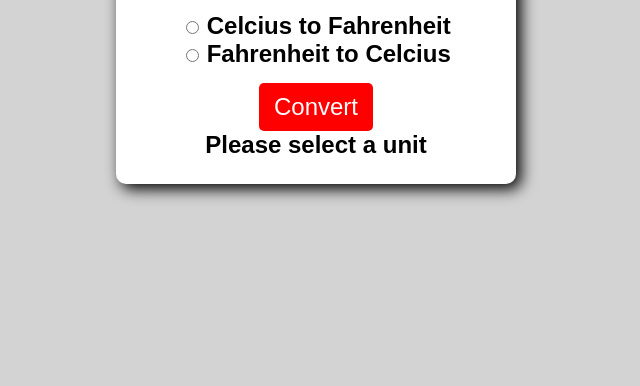
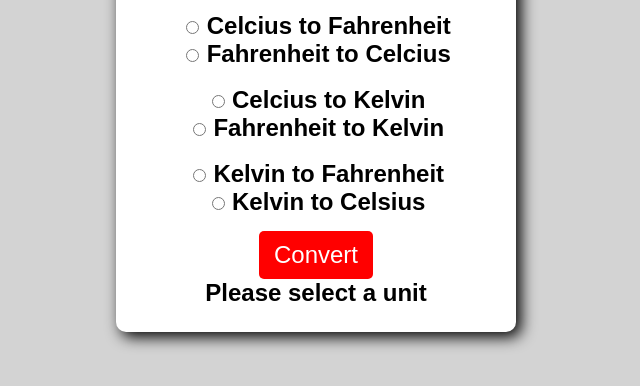
Before and after one commit to artt26/temperature-converter, a plain HTML site: page index.html in a window 1280 px wide. Both pictures are taken after typing "5" into the empty fields and a click on the button "Convert". Shown: the part 196-582 px from the top of the page, without its empty margins (324-964 px from the left). Drawn offline with Linux system fonts and the light colour scheme.

Commit message:
Kelvin conversion added

```diff
--- a/index.html
+++ b/index.html
@@ -12,10 +12,19 @@
         <h1>Temperature Converter</h1>
         <input type="number" id="textbox" placeholder="0"><br>
 
-        <input type="radio" id="toF" name="unit">
-        <label for="toF">Celcius to Fahrenheit</label><br>
-        <input type="radio" id="toC" name="unit">
-        <label for="toC">Fahrenheit to Celcius</label><br>
+        <input type="radio" id="CtoF" name="unit">
+        <label for="CtoF">Celcius to Fahrenheit</label><br>
+        <input type="radio" id="FtoC" name="unit">
+        <label for="FtoC">Fahrenheit to Celcius</label><br><br>
+        <input type="radio" id="CtoK" name="unit">
+        <label for="CtoK">Celcius to Kelvin</label><br>
+        <input type="radio" id="FtoK" name="unit">
+        <label for="FtoK">Fahrenheit to Kelvin</label><br><br>
+        <input type="radio" id="KtoF" name="unit">
+        <label for="KtoF">Kelvin to Fahrenheit</label><br>
+        <input type="radio" id="KtoC" name="unit">
+        <label for="KtoC">Kelvin to Celsius</label><br>
+
 
         <button type="button" text="convert" onclick="convert()">Convert</button><br>
         <p1 id="result"></p1>
--- a/script.js
+++ b/script.js
@@ -1,17 +1,38 @@
 const textbox = document.getElementById("textbox")
-const toF = document.getElementById("toF")
-const toC = document.getElementById("toC")
 const result = document.getElementById("result")
+
+const CtoF = document.getElementById("CtoF")
+const FtoC = document.getElementById("FtoC")
+const CtoK = document.getElementById("CtoK")
+const FtoK = document.getElementById("FtoK")
+const KtoF = document.getElementById("KtoF")
+const KtoC = document.getElementById("KtoC")
 
 let temp
 
 function convert(){
-    if(toF.checked){
+    if(CtoF.checked){
         temp = Number(textbox.value) * 9 / 5 + 32
         result.textContent = temp.toFixed(2) + "°F"
     }
-    else if(toC.checked){
+    else if(FtoC.checked){
         temp = (Number(textbox.value) - 32) * 5 / 9
+        result.textContent = temp.toFixed(2) + "°C"
+    }
+    else if(CtoK.checked){
+        temp = Number(textbox.value) + 273.15
+        result.textContent = temp.toFixed(2) + "K"
+    }
+    else if(FtoK.checked){
+        temp = (Number(textbox.value) - 32) * 5 / 9 + 273.15
+        result.textContent = temp.toFixed(2) + "K"
+    }
+    else if(KtoF.checked){
+        temp = (Number(textbox.value) - 273.15) * 9 / 5 + 32
+        result.textContent = temp.toFixed(2) + "°F"
+    }
+    else if(KtoC.checked){
+        temp = Number(textbox.value) - 273.15
         result.textContent = temp.toFixed(2) + "°C"
     }
     else{
```
